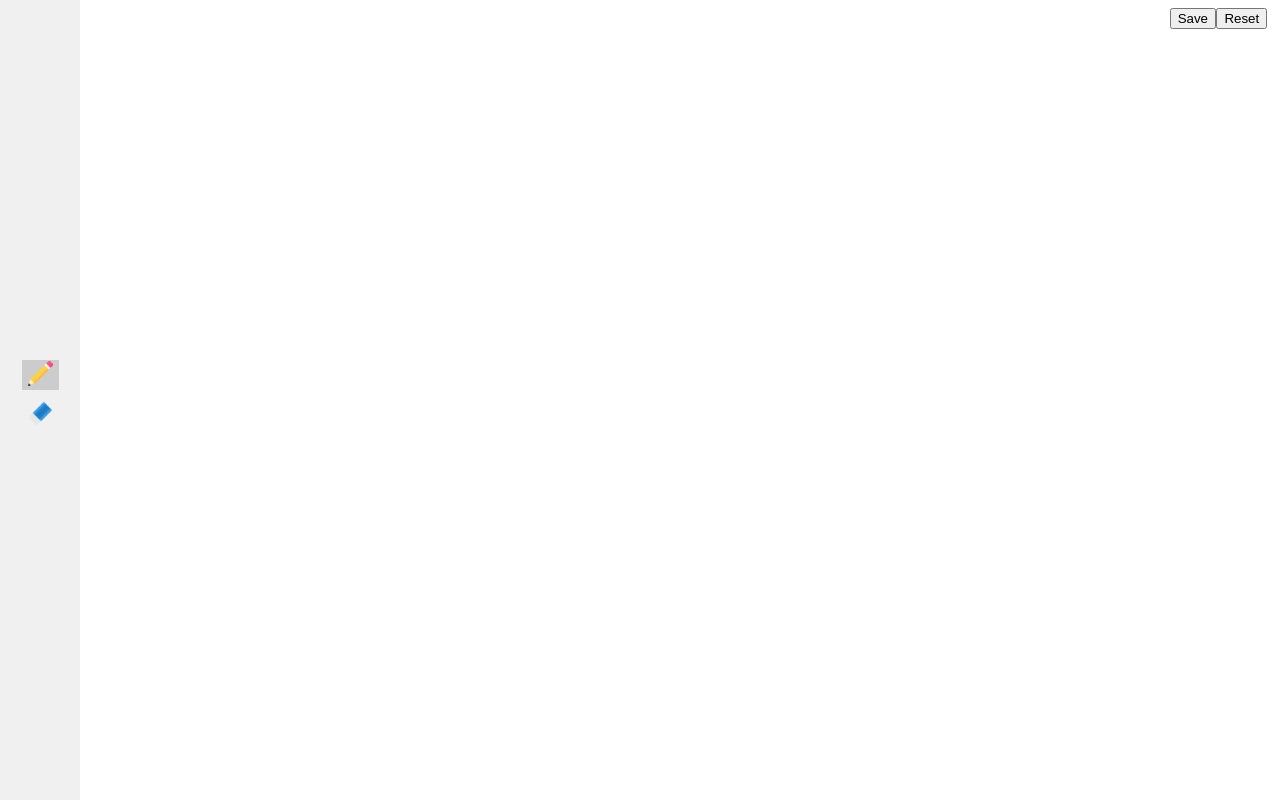
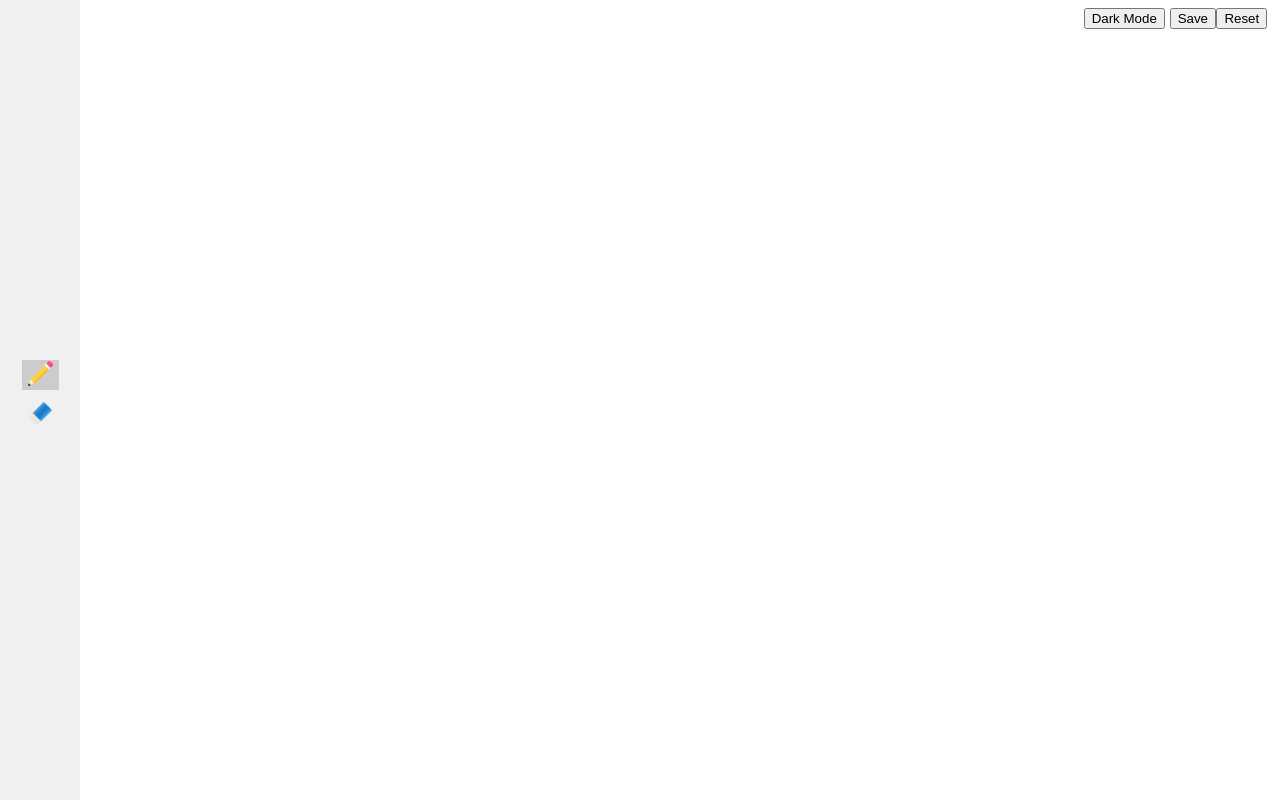
Before and after one commit to ibizabroker/tripNdraw, a React (Create React App) app: page / in a window 1280 px wide. Built offline with nearby package versions, Linux system fonts and the light colour scheme.

Commit message:
dark mode feature

```diff
--- a/src/App.css
+++ b/src/App.css
@@ -32,6 +32,21 @@ body {
   background-color: #ccc;
 }
 
+.interactive-area {
+  flex: 1;
+  width: calc(100vw - 80px);
+  height: 100%;
+  background-color: #fff;
+  position: relative;
+}
+
+.colored-dot {
+  width: 10px;
+  height: 10px;
+  border-radius: 50%;
+  position: absolute;
+}
+
 .reset-button {
   position: absolute;
   top: 1%;
@@ -47,17 +62,18 @@ body {
   z-index: 1;
 }
 
-.interactive-area {
-  flex: 1;
-  width: calc(100vw - 80px); /* Adjust for left panel width */
-  height: 100%;
-  background-color: white;
-  position: relative;
+.mode-button {
+  position: absolute;
+  top: 1%;
+  right: 1%;
+  margin-right: 8%;
+  z-index: 1;
 }
 
-.colored-dot {
-  width: 10px;
-  height: 10px;
-  border-radius: 50%;
-  position: absolute;
+.dark-mode .left-panel {
+  background-color: #333;
 }
+
+.dark-mode .interactive-area {
+  background-color: #222;
+}
--- a/src/App.js
+++ b/src/App.js
@@ -9,6 +9,7 @@ function App() {
   const [isDrawing, setIsDrawing] = useState(false);
   const [dots, setDots] = useState([]);
   const [eraserSize, setEraserSize] = useState(10);
+  const [darkMode, setDarkMode] = useState(false);
   const interactiveAreaRef = useRef(null);
 
   const handleDraw = () => {
@@ -27,7 +28,7 @@ function App() {
     if (!isDrawing) return;
 
     const color = tool === "erase" ? "#ffffff" : getRandomColor();
-    const x = event.clientX - 80; // Adjust for left panel width
+    const x = event.clientX - 80;
     const y = event.clientY;
 
     const newDot = {
@@ -54,7 +55,7 @@ function App() {
   const eraseDots = (event) => {
     if (!isDrawing || tool !== "erase") return;
 
-    const x = event.clientX - 80; // Adjust for left panel width
+    const x = event.clientX - 80;
     const y = event.clientY;
 
     setDots((prevDots) =>
@@ -88,10 +89,15 @@ function App() {
     }
   };
 
+  const handleDarkModeToggle = () => {
+    setDarkMode(!darkMode);
+  };
+
+  const modeClass = darkMode ? "dark-mode" : "";
   const cursorStyle = tool === "draw" ? "pointer" : "crosshair";
 
   return (
-    <div className="App">
+    <div className={`App ${modeClass}`}>
       <div className="left-panel">
         <button
           className={`tool-btn ${tool === "draw" ? "active" : ""}`}
@@ -118,6 +124,9 @@ function App() {
       </button>
       <button className="save-button" onClick={saveScreenshot}>
         Save
+      </button>
+      <button className="mode-button" onClick={handleDarkModeToggle}>
+        {darkMode ? "Light Mode" : "Dark Mode"}
       </button>
       <div
         ref={interactiveAreaRef}
```
